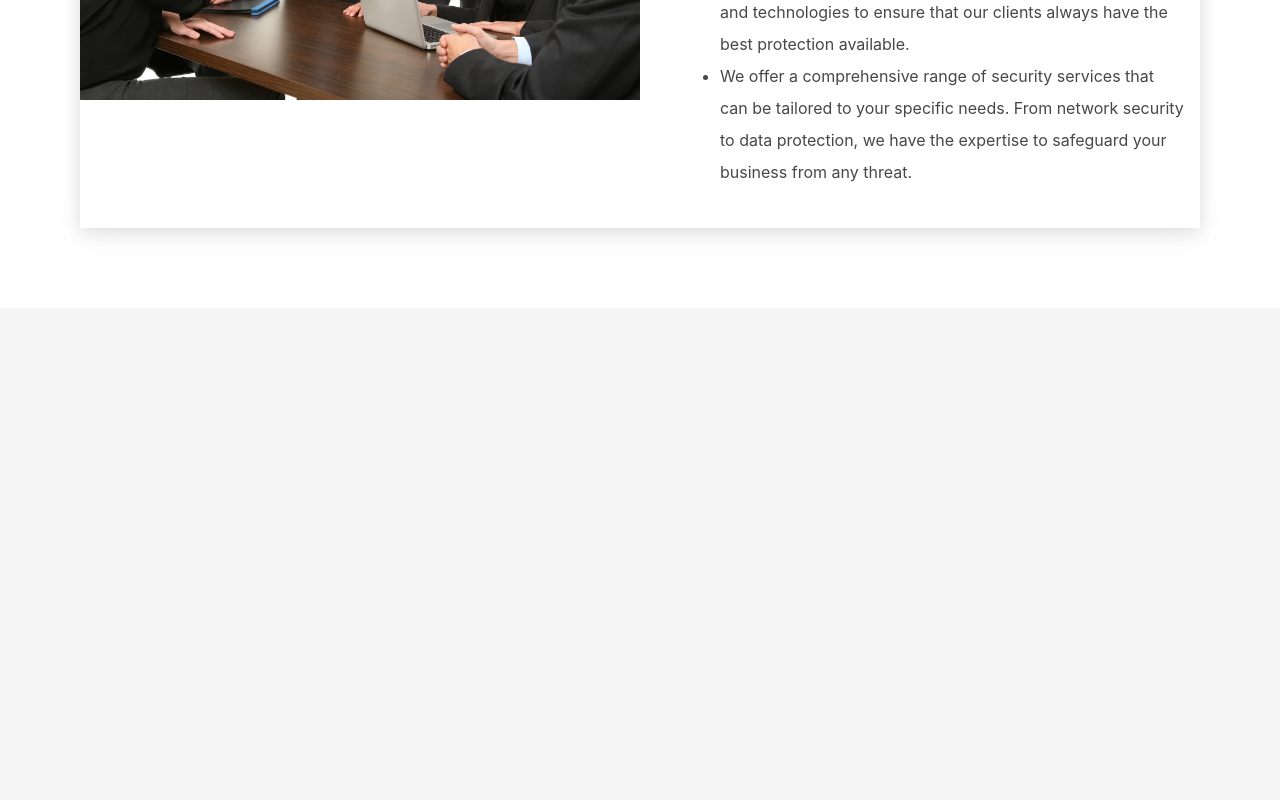
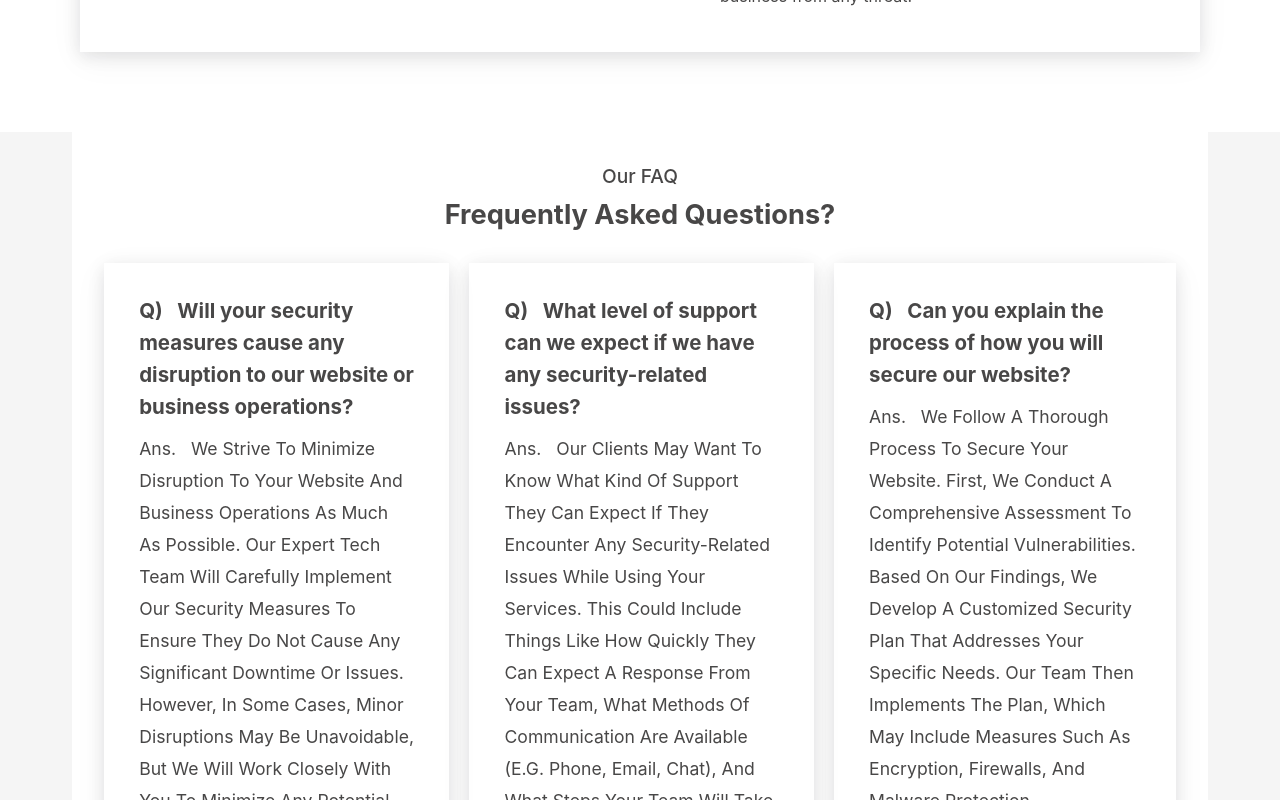
Before and after one commit to mnamesujit/Safe-Your-Web-Clone, a React (Vite) app: page / in a window 1280 px wide. Shown: the part 4674-5474 px from the top of the page. Before the commit the page ends 5062 px from the top, so only its background shows below. Built offline with nearby package versions, Linux system fonts and the light colour scheme.

Commit message:
FAQ page work done

```diff
--- a/src/App.scss
+++ b/src/App.scss
@@ -9,3 +9,4 @@
 @import "./style/stats-page";
 @import "./style/ico-support-page";
 @import "./style/company-info";
+@import "./style/faq-page";
--- /dev/null
+++ b/src/components/FAQ/Card.tsx
@@ -0,0 +1,15 @@
+interface Props {
+    question: string,
+    ans: string
+}
+
+const Card:React.FC<Props> = ({question, ans}) => {
+  return (
+      <div className="container">
+          <h3>Q) &nbsp; {question}</h3>
+          <p>Ans. &nbsp; {ans}</p>
+      </div>
+  )
+}
+
+export default Card
--- /dev/null
+++ b/src/components/FAQ/FAQ.tsx
@@ -0,0 +1,20 @@
+import { faqData } from "../../constants/data"
+import Card from "./Card"
+
+const FAQ = () => {
+  return (
+      <div id="faq-page">
+          <div className="head">
+              <p>Our FAQ</p>
+              <h2>Frequently Asked Questions?</h2>
+          </div>
+          <div className="card">
+              {
+                  faqData.map((data, key) => <Card key={key} {...data} />)
+              }
+          </div>
+    </div>
+  )
+}
+
+export default FAQ
--- a/src/components/Main/MainPage.tsx
+++ b/src/components/Main/MainPage.tsx
@@ -1,5 +1,6 @@
 import About from "../About/About"
 import CompanyInfo from "../CompanyInfo/CompanyInfo"
+import FAQ from "../FAQ/FAQ"
 import IconSupportPage from "../IcoSupportPage/IconSupportPage"
 import Services from "../Services/Services"
 import Stats from "../Stats/Stats"
@@ -17,6 +18,7 @@ const MainPage = () => {
       <Stats />
       <IconSupportPage />
       <CompanyInfo />
+      <FAQ />
       </>
   )
 }
--- a/src/constants/data.ts
+++ b/src/constants/data.ts
@@ -84,5 +84,20 @@ const stats = [
     },
 ]
 
+const faqData = [
+    {
+        question: "Will your security measures cause any disruption to our website or business operations?",
+        ans: "We strive to minimize disruption to your website and business operations as much as possible. Our expert tech team will carefully implement our security measures to ensure they do not cause any significant downtime or issues. However, in some cases, minor disruptions may be unavoidable, but we will work closely with you to minimize any potential impacts."
+    },
+    {
+        question: "What level of support can we expect if we have any security-related issues?",
+        ans: "our clients may want to know what kind of support they can expect if they encounter any security-related issues while using your services. This could include things like how quickly they can expect a response from your team, what methods of communication are available (e.g. phone, email, chat), and what steps your team will take to address the issue."
+    },
+    {
+        question: "Can you explain the process of how you will secure our website?",
+        ans: "We follow a thorough process to secure your website. First, we conduct a comprehensive assessment to identify potential vulnerabilities. Based on our findings, we develop a customized security plan that addresses your specific needs. Our team then implements the plan, which may include measures such as encryption, firewalls, and malware protection."
+    },
+]
+
 export default services;
-export { about, support,  stats };
+export { about, support,  stats, faqData };
--- a/src/style/_company-info.scss
+++ b/src/style/_company-info.scss
@@ -1,5 +1,4 @@
 #company-info{
-    margin: 5em auto;
     padding: 5em;
     color: $main-dark-1;
     background-color: $main-1;
--- /dev/null
+++ b/src/style/_faq-page.scss
@@ -0,0 +1,44 @@
+#faq-page {
+  margin: auto 4.5rem;
+  padding: 2em;
+  color: $main-dark-1;
+  background-color: $main-1;
+  > .head {
+    text-align: center;
+    > p {
+      font-weight: 500;
+      font-size: 1.2rem;
+    }
+    > h2 {
+      font-size: 1.7rem;
+      margin-top: 10px;
+    }
+  }
+  > .card {
+    margin-top: 2rem;
+    display: flex;
+    gap: 20px;
+
+    > .container {
+      box-shadow: rgba(17, 17, 26, 0.1) 0px 4px 16px,
+        rgba(17, 17, 26, 0.05) 0px 8px 32px;
+      padding: 2rem 2.2rem;
+      position: relative;
+      h3 {
+        font-size: 1.28rem;
+        line-height: 2rem;
+      }
+      p {
+        line-height: 2rem;
+        margin-top: 10px;
+        font-size: 1.1rem;
+        text-transform: capitalize;
+      }
+
+      &:hover {
+        transition: all 0.5s ease-in-out;
+       transform: translateY(-20px);
+      }
+    }
+  }
+}
--- a/src/style/_stats-page.scss
+++ b/src/style/_stats-page.scss
@@ -1,7 +1,7 @@
 #stats-page{
     background-color: $white;
     display: flex;
-    margin: 5em auto;
+    margin: 2em auto;
     padding: 5em;
     box-shadow: rgba(149, 157, 165, 0.2) 0px 8px 24px;
 
```
